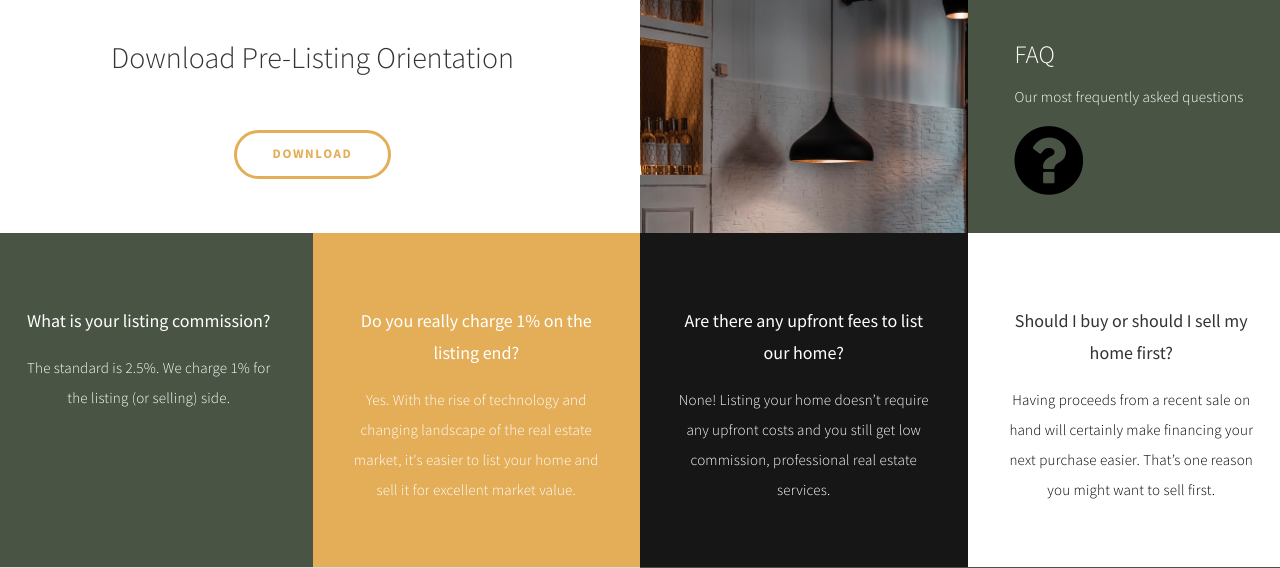
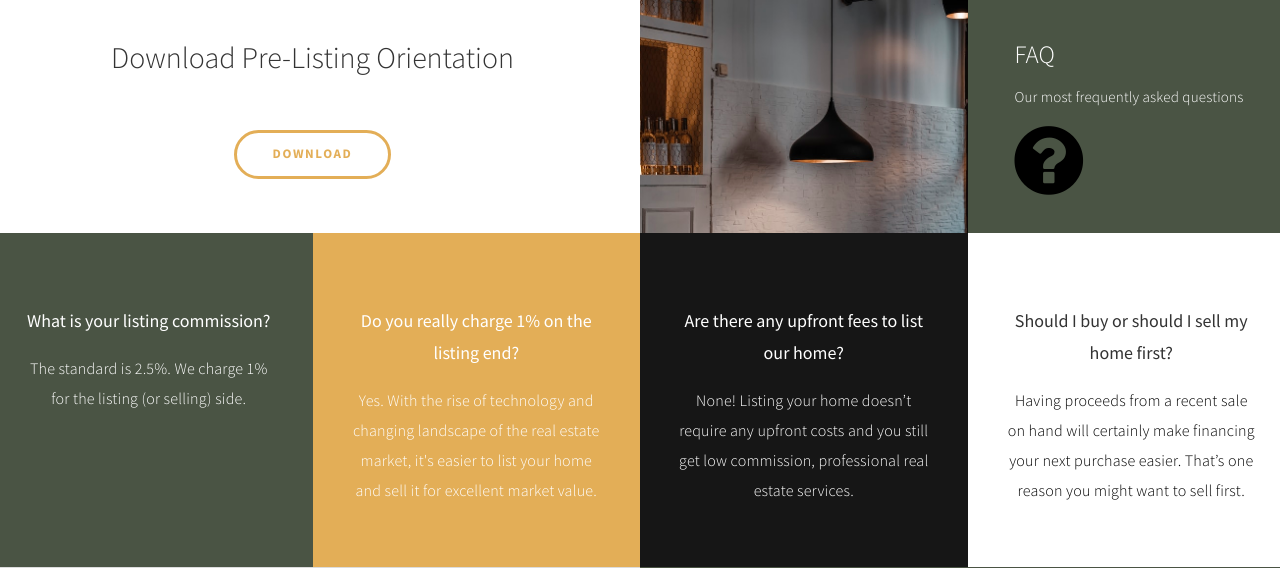
Before and after one commit to PeterBen90/andrew-site, a PHP site: page / in a window 1280 px wide. Shown: the part 801-1369 px from the top of the page. Run offline with PHP 8.4, Linux system fonts and the light colour scheme; some libraries are stand-ins or nearby versions.

Commit message:
font-size

```diff
--- a/css/main.css
+++ b/css/main.css
@@ -795,7 +795,7 @@ footer {
 }
 
 #service p {
-  font-size: 15px;
+  font-size: 16px;
 }
 
 .test {
```
